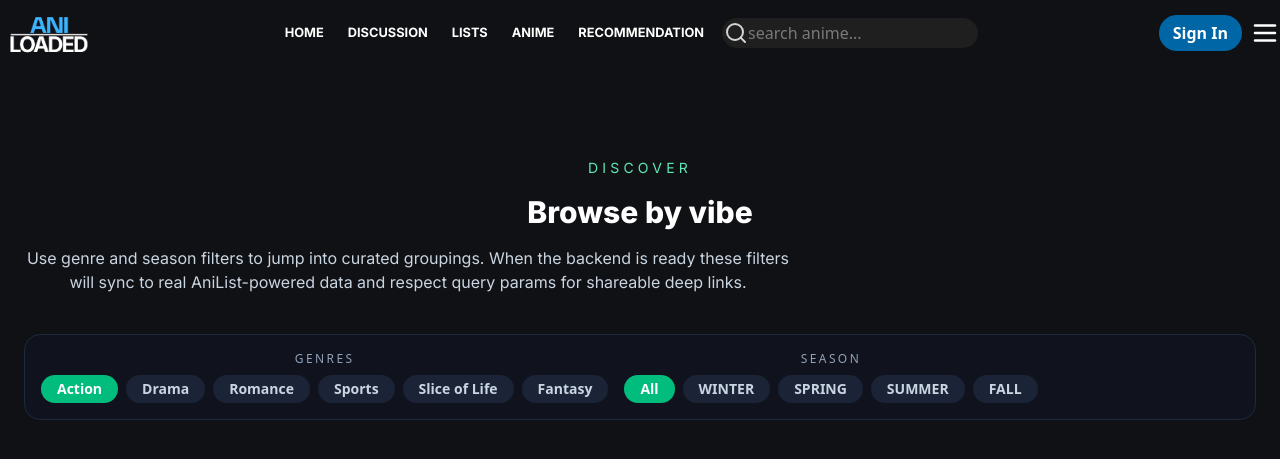
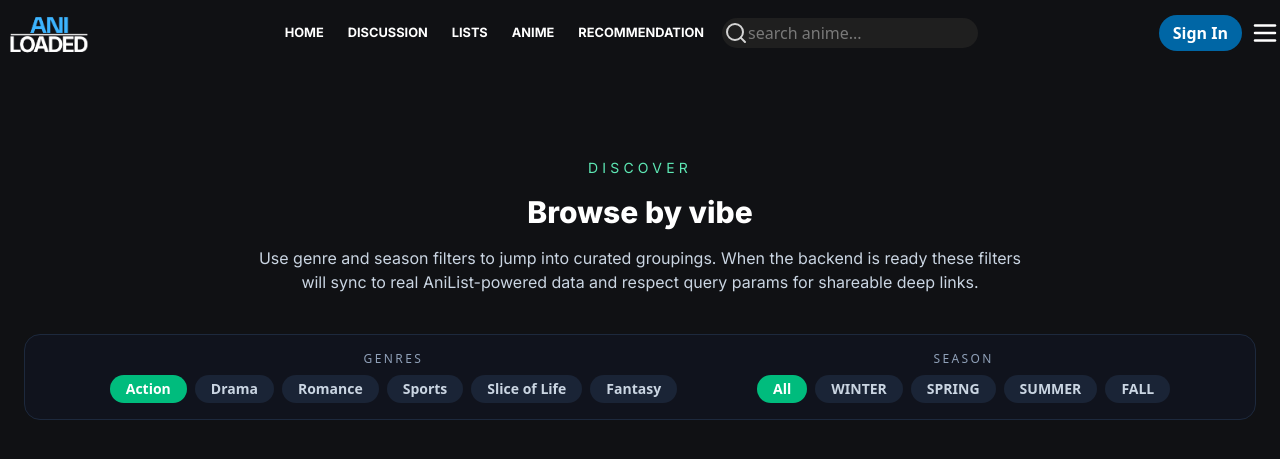
Before and after one commit to WonderCharmer26/AniLoaded, a React (Vite) app in the folder App/frontend/: page /anime in a window 1280 px wide. Shown: the top 459 px of the page. Built offline with nearby package versions, Linux system fonts and the light colour scheme; no server answers.

Commit message:
Extract category filters component
- Move anime category filtering UI into CategoryFilters component for reuse and clarity
- Simplify AnimeCategoriesPage imports to reflect the new component

```diff
--- /dev/null
+++ b/App/frontend/src/components/CategoryFilters.tsx
@@ -0,0 +1,73 @@
+// interface
+type CategoryFiltersProps = {
+  genres: string[];
+  seasons: string[];
+  selectedGenre: string;
+  selectedSeason: string;
+  onSelectGenre: (value: string) => void;
+  onSelectSeason: (value: string) => void;
+};
+
+export function CategoryFilters({
+  genres,
+  seasons,
+  selectedGenre,
+  selectedSeason,
+  onSelectGenre,
+  onSelectSeason,
+}: CategoryFiltersProps) {
+  return (
+    <div className="flex flex-wrap justify-center gap-20 rounded-2xl border border-slate-800 bg-slate-900/40 p-4">
+      <div className="flex flex-col gap-2">
+        <span className="text-xs uppercase tracking-[0.2em] text-slate-400">
+          Genres
+        </span>
+        <div className="flex flex-wrap gap-2">
+          {genres.map((genre) => (
+            <button
+              key={genre}
+              onClick={() => onSelectGenre(genre)}
+              className={`rounded-full px-4 py-1 text-sm font-semibold ${
+                selectedGenre === genre
+                  ? "bg-emerald-500 text-white"
+                  : "bg-slate-800/80 text-slate-300"
+              }`}
+            >
+              {genre}
+            </button>
+          ))}
+        </div>
+      </div>
+      <div className="flex flex-col gap-2">
+        <span className="text-xs uppercase tracking-[0.2em] text-slate-400">
+          Season
+        </span>
+        <div className="flex flex-wrap gap-2">
+          <button
+            onClick={() => onSelectSeason("")}
+            className={`rounded-full px-4 py-1 text-sm font-semibold ${
+              selectedSeason
+                ? "bg-slate-800/80 text-slate-300"
+                : "bg-emerald-500 text-white"
+            }`}
+          >
+            All
+          </button>
+          {seasons.map((season) => (
+            <button
+              key={season}
+              onClick={() => onSelectSeason(season)}
+              className={`rounded-full px-4 py-1 text-sm font-semibold ${
+                selectedSeason === season
+                  ? "bg-emerald-500 text-white"
+                  : "bg-slate-800/80 text-slate-300"
+              }`}
+            >
+              {season}
+            </button>
+          ))}
+        </div>
+      </div>
+    </div>
+  );
+}
--- a/App/frontend/src/pages/AnimeCategoriesPage.tsx
+++ b/App/frontend/src/pages/AnimeCategoriesPage.tsx
@@ -1,3 +1,4 @@
+// this page is for the user to search the for the animes that they are interested in
 import { useMemo } from "react";
 import { useSearchParams } from "react-router-dom";
 import { useQuery } from "@tanstack/react-query";
@@ -8,14 +9,15 @@ import {
   getAvailableGenres,
   getSeasons,
 } from "../services/api/animeCategoriesService";
+import { CategoryFilters } from "../components/CategoryFilters";
 
 // default genre for when the user loads into the page
-const DEFAULT_GENRE = "Action";
+const DEFAULT_GENRE = "Action"; // route in the backend will get the param to pass in
 
 export default function AnimeCategoriesPage() {
-  const [params, setParams] = useSearchParams({ genre: DEFAULT_GENRE });
-  const selectedGenre = params.get("genre") ?? DEFAULT_GENRE;
-  const selectedSeason = params.get("season") ?? "";
+  const [params, setParams] = useSearchParams({ genre: DEFAULT_GENRE }); // start the search param as the default param to look for
+  const selectedGenre = params.get("genre") ?? DEFAULT_GENRE; // get the search param from the param that get passed into the url for the genre
+  const selectedSeason = params.get("season") ?? ""; // get the search params that get passed into the url for the season
 
   // gets the genre from the backend route
   const { data: genres = [] } = useQuery<string[]>({
@@ -44,11 +46,12 @@ export default function AnimeCategoriesPage() {
     setParams(next);
   };
 
+  // only change if the seasons change
   const seasonFilters = useMemo(() => seasons, [seasons]);
 
   return (
     <div className="px-6 py-10 space-y-10">
-      <section className="space-y-4">
+      <section className="flex flex-col items-center space-y-4">
         <p className="text-sm tracking-[0.3em] text-emerald-300">DISCOVER</p>
         <h1 className="text-4xl font-bold text-white">Browse by vibe</h1>
         <p className="max-w-3xl text-slate-300">
@@ -78,65 +81,7 @@ export default function AnimeCategoriesPage() {
   );
 }
 
-function CategoryFilters({
-  genres,
-  seasons,
-  selectedGenre,
-  selectedSeason,
-  onSelectGenre,
-  onSelectSeason,
-}: {
-  genres: string[];
-  seasons: string[];
-  selectedGenre: string;
-  selectedSeason: string;
-  onSelectGenre: (value: string) => void;
-  onSelectSeason: (value: string) => void;
-}) {
-  return (
-    <div className="flex flex-wrap gap-4 rounded-2xl border border-slate-800 bg-slate-900/40 p-4">
-      <div className="flex flex-col gap-2">
-        <span className="text-xs uppercase tracking-[0.2em] text-slate-400">
-          Genres
-        </span>
-        <div className="flex flex-wrap gap-2">
-          {genres.map((genre) => (
-            <button
-              key={genre}
-              onClick={() => onSelectGenre(genre)}
-              className={`rounded-full px-4 py-1 text-sm font-semibold ${selectedGenre === genre ? "bg-emerald-500 text-white" : "bg-slate-800/80 text-slate-300"}`}
-            >
-              {genre}
-            </button>
-          ))}
-        </div>
-      </div>
-      <div className="flex flex-col gap-2">
-        <span className="text-xs uppercase tracking-[0.2em] text-slate-400">
-          Season
-        </span>
-        <div className="flex flex-wrap gap-2">
-          <button
-            onClick={() => onSelectSeason("")}
-            className={`rounded-full px-4 py-1 text-sm font-semibold ${selectedSeason ? "bg-slate-800/80 text-slate-300" : "bg-emerald-500 text-white"}`}
-          >
-            All
-          </button>
-          {seasons.map((season) => (
-            <button
-              key={season}
-              onClick={() => onSelectSeason(season)}
-              className={`rounded-full px-4 py-1 text-sm font-semibold ${selectedSeason === season ? "bg-emerald-500 text-white" : "bg-slate-800/80 text-slate-300"}`}
-            >
-              {season}
-            </button>
-          ))}
-        </div>
-      </div>
-    </div>
-  );
-}
-
+// TODO: replace with actual anime card component
 function AnimeCard({ anime }: { anime: AniListMedia }) {
   return (
     <article className="flex flex-col gap-3 rounded-2xl border border-slate-800 bg-slate-950/40 p-4">
```
